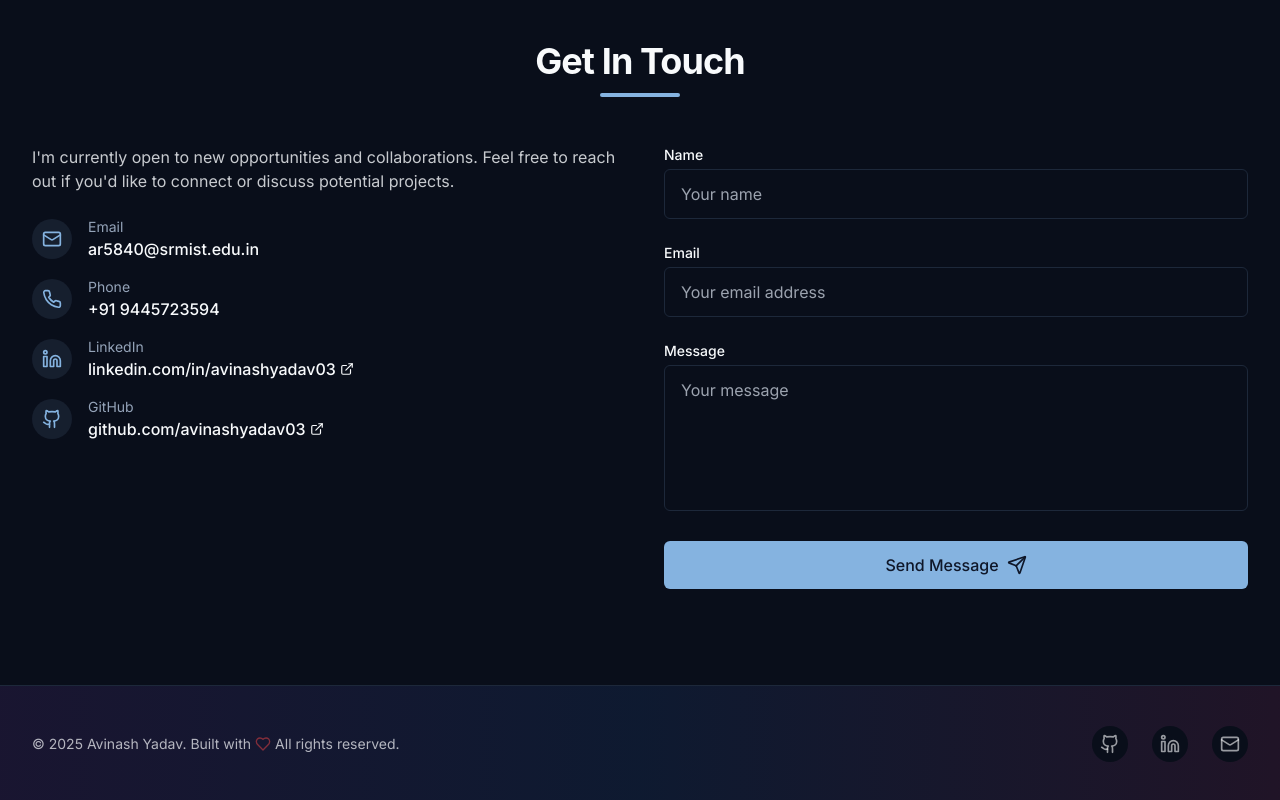
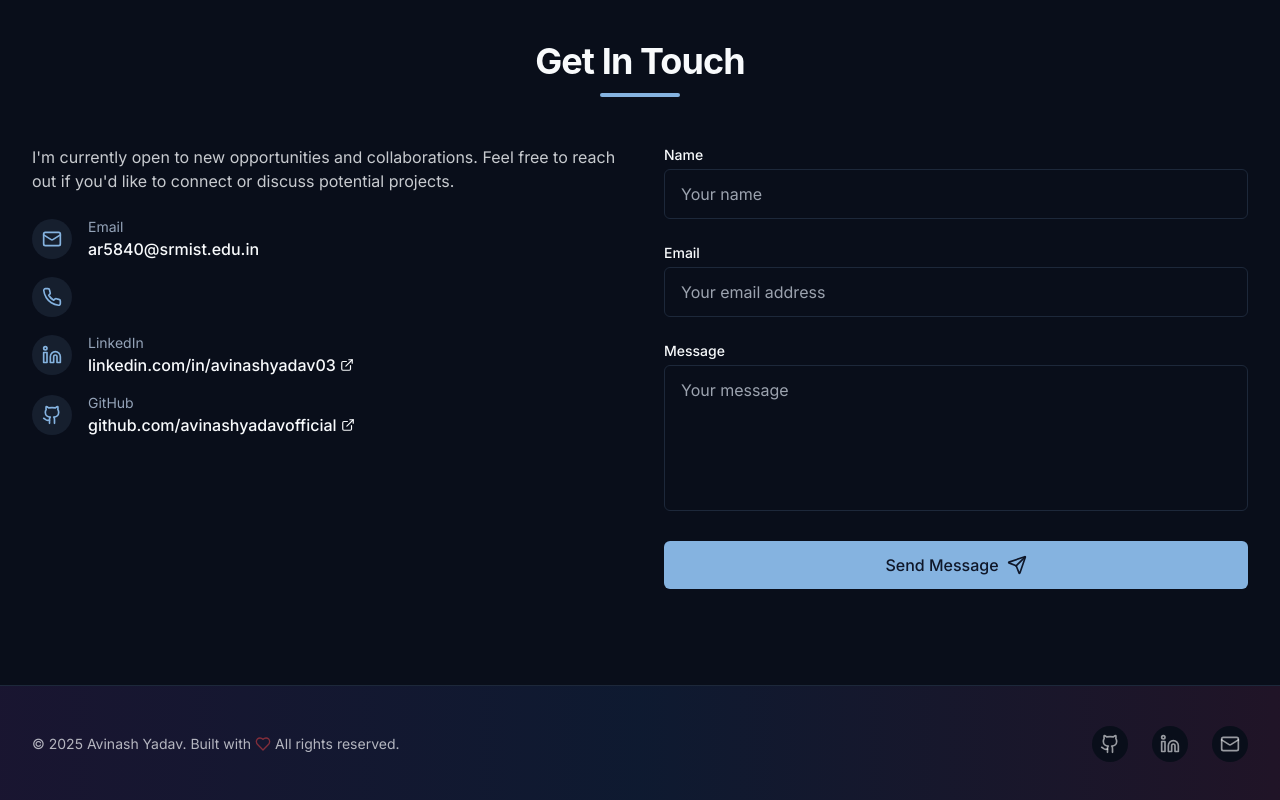
Before and after one commit to avinashyadavofficial/PersonalPortfolio, a React (Vite) app: page / in a window 1280 px wide. Shown: the part 6270-7070 px from the top of the page. Built offline with nearby package versions, Linux system fonts and the light colour scheme.

Commit message:
Update Contact.tsx

```diff
--- a/src/components/Contact.tsx
+++ b/src/components/Contact.tsx
@@ -96,12 +96,7 @@ const Contact = () => {
                 <div className="w-10 h-10 rounded-full bg-primary/10 flex items-center justify-center mr-4 flex-shrink-0">
                   <Phone className="h-5 w-5 text-primary" />
                 </div>
-                <div>
-                  <p className="text-sm text-muted-foreground">Phone</p>
-                  <a href="tel:+91 9445723594" className="font-medium hover:text-primary transition-colors">
-                    +91 9445723594
-                  </a>
-                </div>
+
               </div>
 
               <div className="flex items-center">
@@ -129,12 +124,12 @@ const Contact = () => {
                 <div>
                   <p className="text-sm text-muted-foreground">GitHub</p>
                   <a
-                    href="https://github.com/avinashyadav03"
+                    href="https://github.com/avinashyadavofficial"
                     target="_blank"
                     rel="noopener noreferrer"
                     className="font-medium hover:text-primary transition-colors flex items-center"
                   >
-                    github.com/avinashyadav03
+                    github.com/avinashyadavofficial
                     <ExternalLink className="h-3.5 w-3.5 ml-1" />
                   </a>
                 </div>
```
